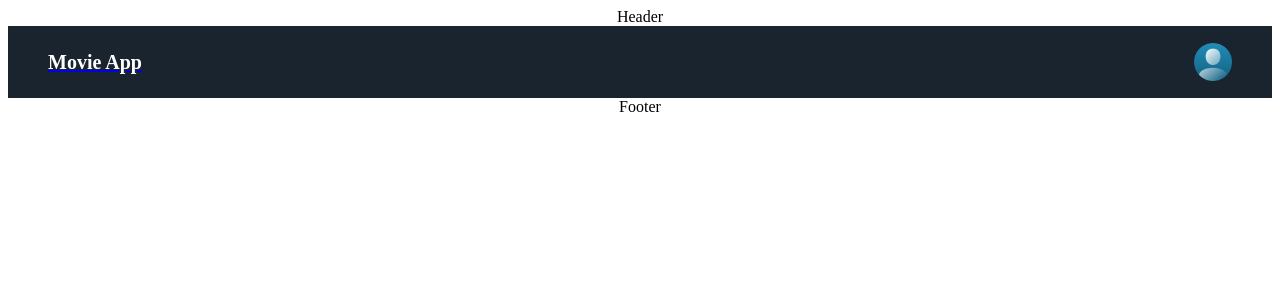
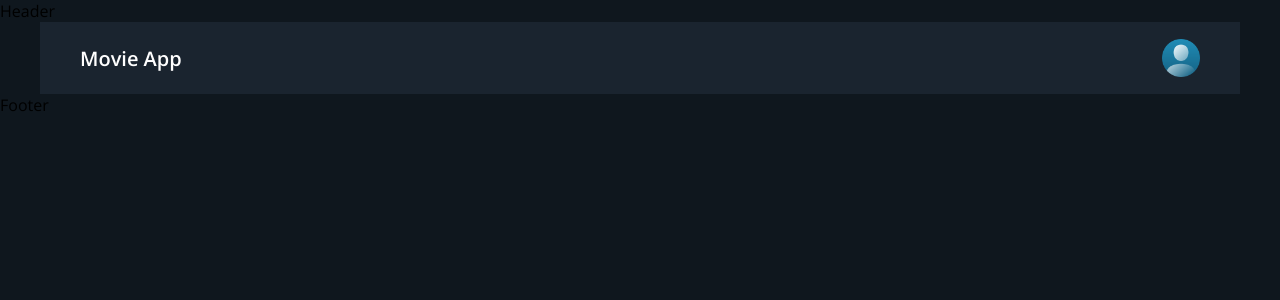
Before and after one commit to shelumeal/redux-movie-app, a React (Create React App) app: page / in a window 1280 px wide. Shown: the top 300 px of the page. Built offline with nearby package versions, Linux system fonts and the light colour scheme.

Commit message:
Add common CSS to App.SCSS

```diff
--- a/src/App.js
+++ b/src/App.js
@@ -11,11 +11,13 @@ function App() {
   return (
     <div className="App">
       <Header />
-      <Routes>
-        <Route path="/" element={<Home />}></Route>
-        <Route path="/movie/:imdbID" element={<MovieDetail />}></Route>
-        <Route path="*" element={<PageNotFound />}></Route>
-      </Routes>
+      <div className="container">
+        <Routes>
+          <Route path="/" element={<Home />}></Route>
+          <Route path="/movie/:imdbID" element={<MovieDetail />}></Route>
+          <Route path="*" element={<PageNotFound />}></Route>
+        </Routes>
+      </div>
       <Footer />
     </div>
   );
--- a/src/App.scss
+++ b/src/App.scss
@@ -1,38 +1,18 @@
-.App {
-  text-align: center;
+@import "../src/common/colors.scss";
+
+* {
+  margin: 0;
+  padding: 0;
+  box-sizing: border-box;
+  font-family: "Open Sans", sans-serif;
+}
+a {
+  text-decoration: none;
 }
 
-.App-logo {
-  height: 40vmin;
-  pointer-events: none;
+body {
+  background: $primary-color;
 }
-
-@media (prefers-reduced-motion: no-preference) {
-  .App-logo {
-    animation: App-logo-spin infinite 20s linear;
-  }
+.container {
+  margin: 0px 40px;
 }
-
-.App-header {
-  background-color: #282c34;
-  min-height: 100vh;
-  display: flex;
-  flex-direction: column;
-  align-items: center;
-  justify-content: center;
-  font-size: calc(10px + 2vmin);
-  color: white;
-}
-
-.App-link {
-  color: #61dafb;
-}
-
-@keyframes App-logo-spin {
-  from {
-    transform: rotate(0deg);
-  }
-  to {
-    transform: rotate(360deg);
-  }
-}
```
